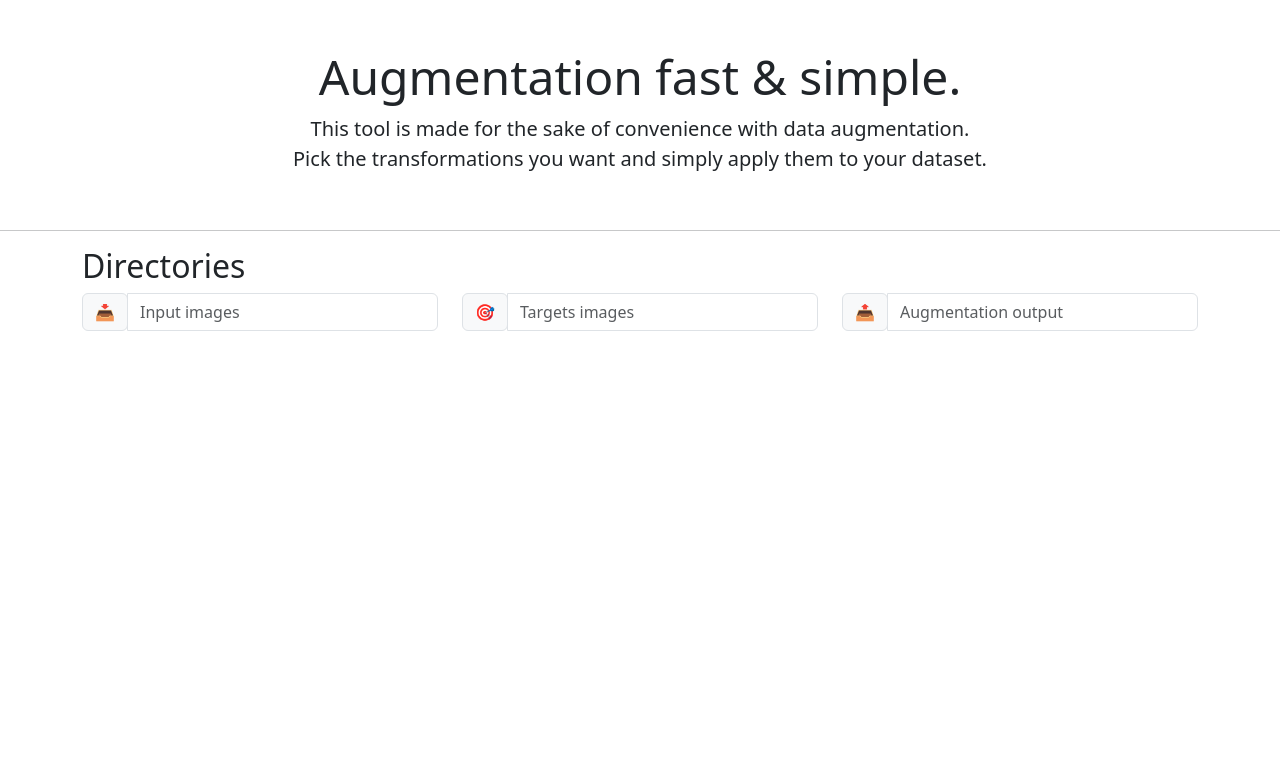
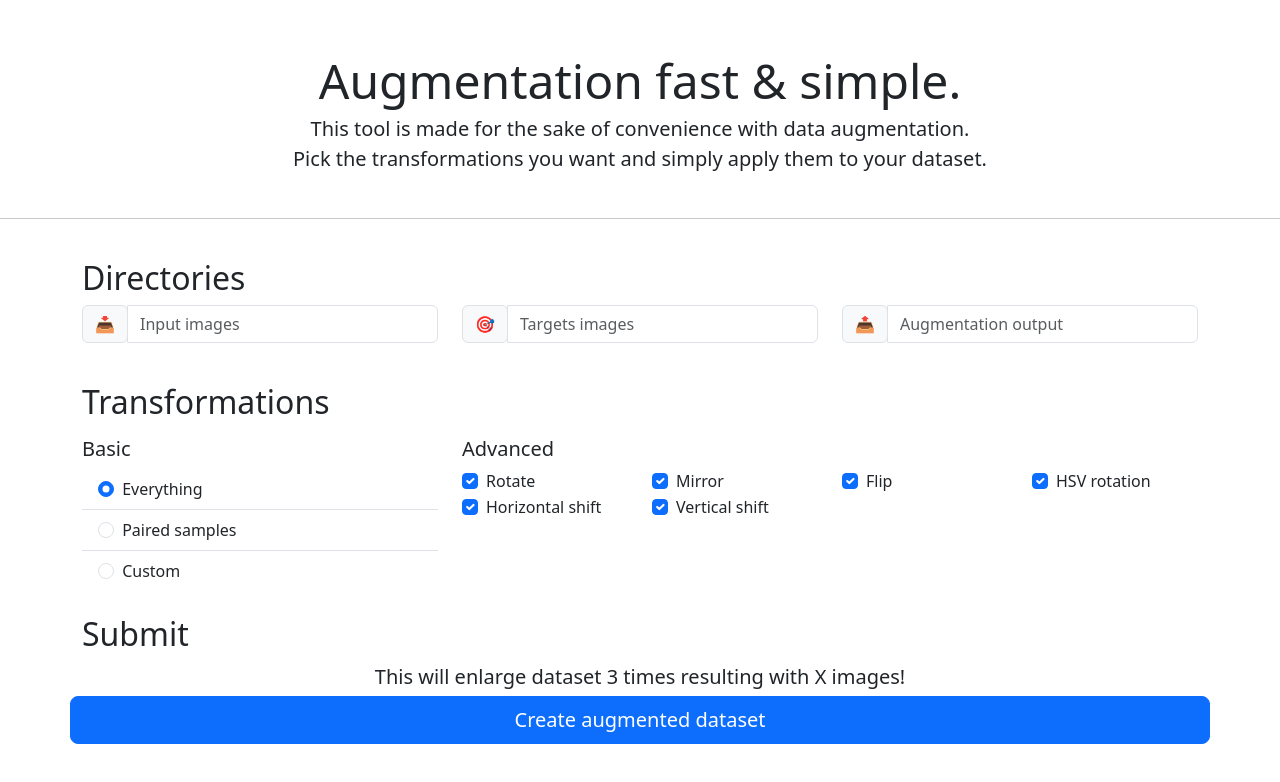
Before and after one commit to RooTender/augmentator, a Svelte app: page / in a window 1280 px wide. Shown: the top 782 px of the page. Built offline with nearby package versions, Linux system fonts and the light colour scheme.

Commit message:
Add transformations panel

```diff
--- a/src/App.svelte
+++ b/src/App.svelte
@@ -1,11 +1,21 @@
 <script lang="ts">
+  import './styles.css'
   import Jumbotron from './lib/Jumbotron.svelte';
   import DirectorySettings from './lib/DirectorySettings.svelte';
-  import Greet from './lib/Greet.svelte'
+  import TransformationsPanel from './lib/TransformationsPanel.svelte';
 </script>
 
-<main>
-  <Jumbotron/>
-  <hr>
+<Jumbotron/>
+<hr>
+<main class="container">
   <DirectorySettings/>
+  <TransformationsPanel/>
+  <h2>Submit</h2>
+  <div class="row text-center lead">
+      <p>This will enlarge dataset
+      <b>3 times</b> resulting with X images!</p>
+  </div>
+  <div class="row">
+    <button type="button" class="btn btn-primary btn-lg w-100">Create augmented dataset</button>
+  </div>
 </main>
--- a/src/lib/DirectorySettings.svelte
+++ b/src/lib/DirectorySettings.svelte
@@ -46,7 +46,6 @@
   }
 </script>
 
-<div class="container">
 <h2>Directories</h2>
 <div class="row">
     <div class="col">
@@ -86,4 +85,3 @@
         </div>
     </div>
 </div>
-</div>
--- /dev/null
+++ b/src/lib/TransformationsPanel.svelte
@@ -0,0 +1,70 @@
+<script lang="ts">
+    type OptionType = 'everything' | 'paired' | 'custom';
+
+    let selectedOption: OptionType = 'everything';
+    let advancedOptions = [
+        { id: 'rotate', name: 'Rotate', checked: false },
+        { id: 'mirror', name: 'Mirror', checked: false },
+        { id: 'flip', name: 'Flip', checked: false },
+        { id: 'hsv_rotation', name: 'HSV rotation', checked: false },
+        { id: 'hor_shift', name: 'Horizontal shift', checked: false },
+        { id: 'ver_shift', name: 'Vertical shift', checked: false },
+    ];
+
+    const optionBehaviors = {
+        'everything': () => advancedOptions.map(option => ({ ...option, checked: true })),
+        'paired': () => advancedOptions.map(option => ({
+            ...option,
+            checked: option.id === 'rotate' || option.id === 'mirror',
+        })),
+        'custom': () => advancedOptions
+    };
+
+    const radioOptions: { value: OptionType; label: string; }[] = [
+        { value: 'everything', label: 'Everything' },
+        { value: 'paired', label: 'Paired samples' },
+        { value: 'custom', label: 'Custom' },
+    ];
+
+    function handleRadioChange() {
+        if (optionBehaviors[selectedOption]) {
+            advancedOptions = optionBehaviors[selectedOption]();
+        }
+    }
+
+    function handleCheckboxChange() {
+        selectedOption = 'custom';
+    }
+
+    handleRadioChange();
+</script>
+
+<h2>Transformations</h2>
+<div class="row">
+    <div class="col-4">
+        <h5>Basic</h5>
+        <div class="list-group list-group-flush">
+            {#each radioOptions as {value, label}}
+                <label class="list-group-item">
+                    <input type="radio" class="form-check-input me-1" value={value} bind:group={selectedOption} on:change={handleRadioChange}>
+                    {label}
+                </label>
+            {/each}
+        </div>
+    </div>
+    <div class="col">
+        <h5>Advanced</h5>
+        <div class="row">
+            {#each advancedOptions as option, index (option.id)}
+                <div class="col-sm-6 col-md-4 col-lg-3 col-xl-3">
+                    <div class="form-check">
+                        <input class="form-check-input" type="checkbox" id={option.id} bind:checked={option.checked} on:change={handleCheckboxChange}>
+                        <label class="form-check-label" for={option.id}>
+                            {option.name}
+                        </label>
+                    </div>
+                </div>
+            {/each}
+        </div>
+    </div>
+</div>
--- a/src/styles.css
+++ b/src/styles.css
@@ -1,109 +1,11 @@
-:root {
-  font-family: Inter, Avenir, Helvetica, Arial, sans-serif;
-  font-size: 16px;
-  line-height: 24px;
-  font-weight: 400;
-
-  color: #0f0f0f;
-  background-color: #f6f6f6;
-
-  font-synthesis: none;
-  text-rendering: optimizeLegibility;
-  -webkit-font-smoothing: antialiased;
-  -moz-osx-font-smoothing: grayscale;
-  -webkit-text-size-adjust: 100%;
+h1, p {
+  margin: 0.25rem 0;
 }
 
-.container {
-  margin: 0;
-  padding-top: 10vh;
-  display: flex;
-  flex-direction: column;
-  justify-content: center;
-  text-align: center;
+h2 {
+  padding-top: 1.5rem;
 }
 
-.logo {
-  height: 6em;
-  padding: 1.5em;
-  will-change: filter;
-  transition: 0.75s;
+h3, h4, h5, h6 {
+  padding-top: 0.5rem;
 }
-
-.logo.tauri:hover {
-  filter: drop-shadow(0 0 2em #24c8db);
-}
-
-.row {
-  display: flex;
-  justify-content: center;
-}
-
-a {
-  font-weight: 500;
-  color: #646cff;
-  text-decoration: inherit;
-}
-
-a:hover {
-  color: #535bf2;
-}
-
-h1 {
-  text-align: center;
-}
-
-input,
-button {
-  border-radius: 8px;
-  border: 1px solid transparent;
-  padding: 0.6em 1.2em;
-  font-size: 1em;
-  font-weight: 500;
-  font-family: inherit;
-  color: #0f0f0f;
-  background-color: #ffffff;
-  transition: border-color 0.25s;
-  box-shadow: 0 2px 2px rgba(0, 0, 0, 0.2);
-}
-
-button {
-  cursor: pointer;
-}
-
-button:hover {
-  border-color: #396cd8;
-}
-button:active {
-  border-color: #396cd8;
-  background-color: #e8e8e8;
-}
-
-input,
-button {
-  outline: none;
-}
-
-#greet-input {
-  margin-right: 5px;
-}
-
-@media (prefers-color-scheme: dark) {
-  :root {
-    color: #f6f6f6;
-    background-color: #2f2f2f;
-  }
-
-  a:hover {
-    color: #24c8db;
-  }
-
-  input,
-  button {
-    color: #ffffff;
-    background-color: #0f0f0f98;
-  }
-  button:active {
-    background-color: #0f0f0f69;
-  }
-}
```
Lines whose indentation alone changed are shown as unchanged.
